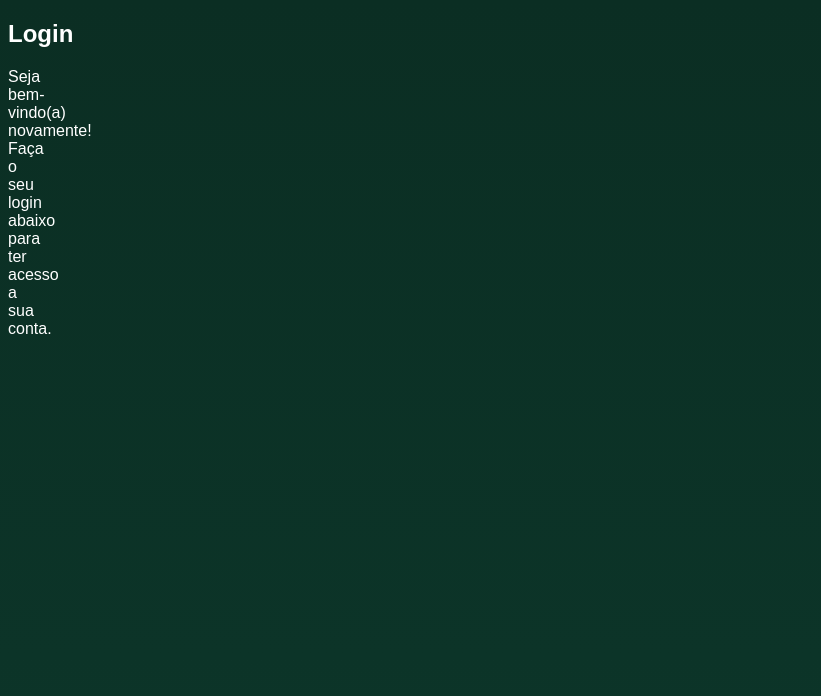
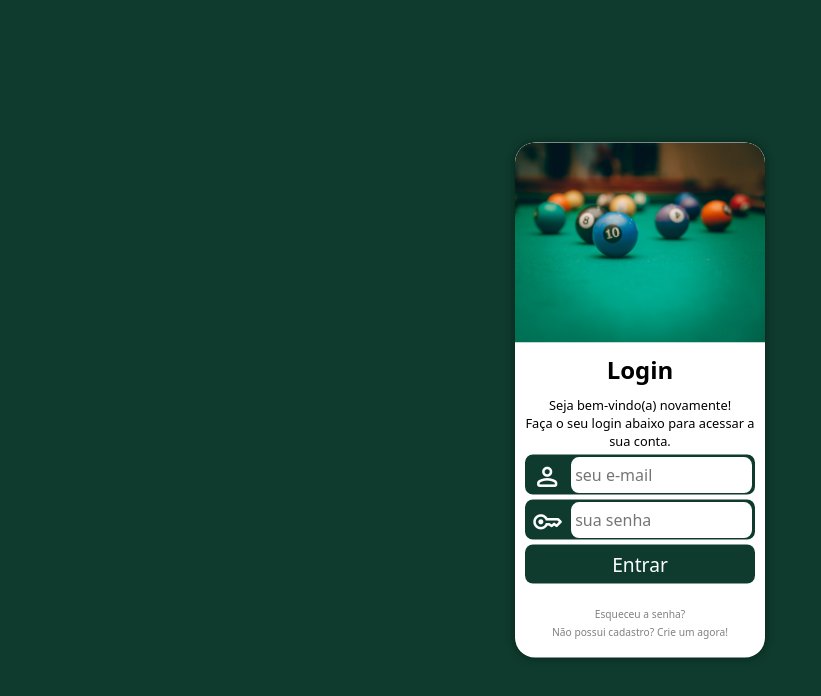
Before and after one commit to lucasvmc/projeto-login, a plain HTML site: page index.html in a window 1280 px wide. Shown: the whole page, without its empty margins (0-821 px from the left). Drawn offline with nearby package versions, Linux system fonts and the light colour scheme.

Commit message:
Atualizações

```diff
--- a/estilo/style.css
+++ b/estilo/style.css
@@ -8,19 +8,149 @@ Degradê: #0b2e23 > #0c3428 > #0e3b2d
 
 
 body, html{
+    background: #0e3b2d;
+    height: 100vh;
+    width: 100vw;
     width: 0px;
     padding: 0px;
-    color: white;
+    color: black;
     font-family: Arial, Helvetica, sans-serif;
 }
 
-body{
-    background: linear-gradient(to bottom, #0b2e23, #0c3428, #0e3b2d);
-    background-repeat: no-repeat;
-    background-size: 100vw;
+*{
+    font-family: system-ui, -apple-system, BlinkMacSystemFont, 'Segoe UI', Roboto, Oxygen, Ubuntu, Cantarell, 'Open Sans', 'Helvetica Neue', sans-serif;
+    padding: 0px;
+    margin: 0px;
+    box-sizing: border-box;
+}
+
+html{
     display: block;
 }
 
 main{
-    height: 100vw;
+    position: relative;
+    height: 100vh;
+    width: 100vw;
 }
+
+section#login > div#imagem{
+    display: block;
+    background: #d5f5eb url(../imagens/sinuca.jpg);
+    background-size: cover;
+    background-position: bottom right;
+    height: 200px;
+    border-top-left-radius: 20px;
+    border-top-right-radius: 20px;
+}
+
+form{
+    display: block;
+}
+
+form div.campo{
+    background-color: #0e3b2d;
+    border: 2px solid #0e3b2d;
+    display: block;
+    width: 100%;
+    height: 40px;
+    border-radius: 8px;
+    margin: 5px 0px;
+}
+
+
+section#login > div#formulário{
+    display: block;
+    padding: 10px;
+}
+
+div#formulário h1{
+    text-align: center;
+    margin-bottom: 10px;
+}
+
+div#formulário p{
+    text-align: center;
+    font-size: 0.8em;
+}
+
+span.material-symbols-rounded{
+    color: white;
+    font-size: 1.9em;
+    width: 40px;
+    padding: 5px;
+}
+
+.material-symbols-rounded {
+    line-height: 1;
+    letter-spacing: normal;
+    text-transform: none;
+    display: inline-block;
+    white-space: nowrap;
+    word-wrap: normal;
+    direction: ltr;
+    font-variation-settings:
+  'FILL' 0,
+  'wght' 400,
+  'GRAD' 0,
+  'opsz' 24
+}
+
+section#login{
+    position: absolute;
+    top: 50%;
+    left: 50%;
+    overflow: hidden;
+    background-color: white;
+    width: 250px;
+    height: 515px;
+    border-radius: 20px;
+    box-shadow: 0px 0px 10px rgba(0, 0, 0, 0.450);
+    transform: translate(-50%, -50%);
+    transition: width .3s, height .3s;
+    transition-timing-function: ease;
+}
+
+div.campo > input{
+    background-color: white;
+    font-size: 1em;
+    width: calc(100% - 45px);
+    height: 100%;
+    border: 0px;
+    border-radius: 8px;
+    padding: 4px;
+    transform: translateY(-29%);
+}
+
+div.campo > input:focus{
+    background-color: #d5f5eb;
+}
+
+div.entrar > input{
+    background-color: #0e3b2d;
+    color: white;
+    font-size: 1.2em;
+    height: 100%;
+    width: 100%;
+    border: none;
+    border-radius: 8px;
+    padding: 6px;
+}
+
+div.entrar > input:hover{
+    background-color: #27a47d;
+    color: white;
+}
+
+form > div.outros , a{
+    margin-top: 20px;
+    text-decoration: none;
+    text-align: center;
+    font-size: 0.8em;
+    color: gray;
+
+}
+
+div.outros , a:hover{
+    text-decoration: underline;
+}
--- a/index.html
+++ b/index.html
@@ -5,17 +5,46 @@
     <meta name="viewport" content="width=device-width, initial-scale=1.0">
     <title>Entrar na sua conta</title>
     <link rel="stylesheet" href="estilo/style.css">
+    <link rel="stylesheet" href="https://fonts.googleapis.com/css2?family=Material+Symbols+Rounded:opsz,wght,FILL,GRAD@20..48,100..700,0..1,-50..200" />
 </head>
 <body>
     <main>
         <section id="login">
             <div id="imagem">
-
             </div>
             <div id="formulário">
                 <h1>Login</h1>
-                <p>Seja bem-vindo(a) novamente! Faça o seu login abaixo para ter acesso a sua conta.</p>
-                <form action="login.php"></form>
+                <p>Seja bem-vindo(a) novamente!</p>
+                <p>Faça o seu login abaixo para acessar a sua conta.</p>
+                <form action="login.php" method="post" autocomplete="on">
+                    <div class="campo">
+                        <label for="iemail">
+                            <span class="material-symbols-rounded">person
+                            </span>
+                        </label>
+                        <input type="email" name="email" id="iemail" placeholder="seu e-mail" autocomplete="email" required>
+                    </div>
+
+                    <div class="campo">
+                        <label for="idsenha">
+                            <span class="material-symbols-rounded">
+                            key
+                            </span>
+                        </label>
+                        <input type="password" name="sen" id="idsenha" placeholder="sua senha" minlength="8" maxlength="20" required>
+                    </div>
+
+                    <div class="entrar">
+                        <input type="submit" value="Entrar">
+                        <label for="submit"></label>
+                    </div>
+
+                    <div class="outros">
+                        <a href="#">Esqueceu a senha?</a>
+                        <br>
+                        <a href="#">Não possui cadastro? Crie um agora!</a>
+                    </div>
+                </form>
 
             </div>
         </section>
```
